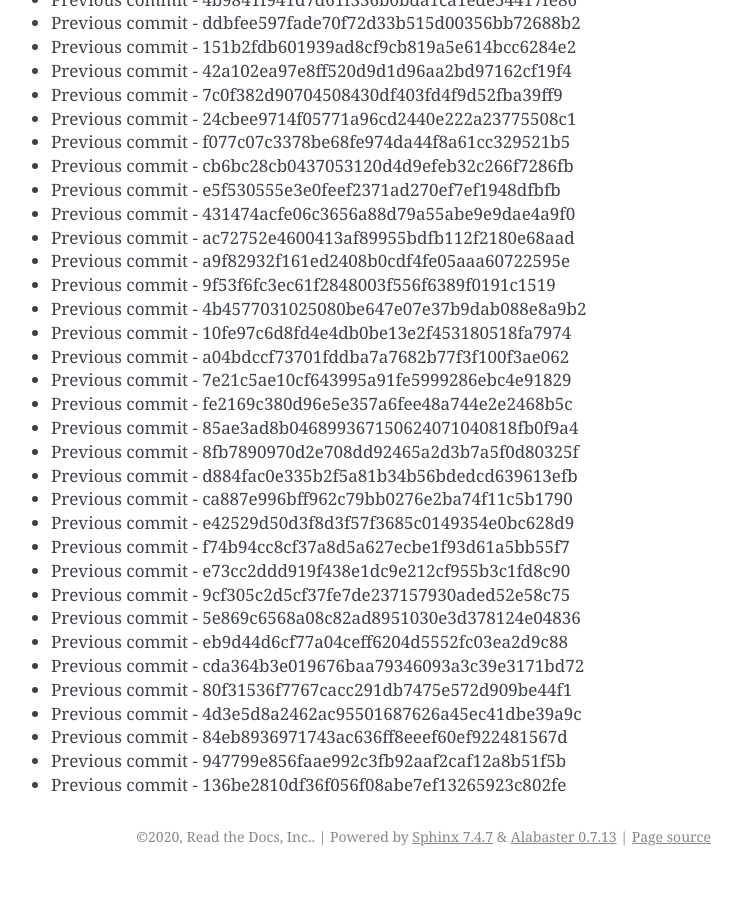
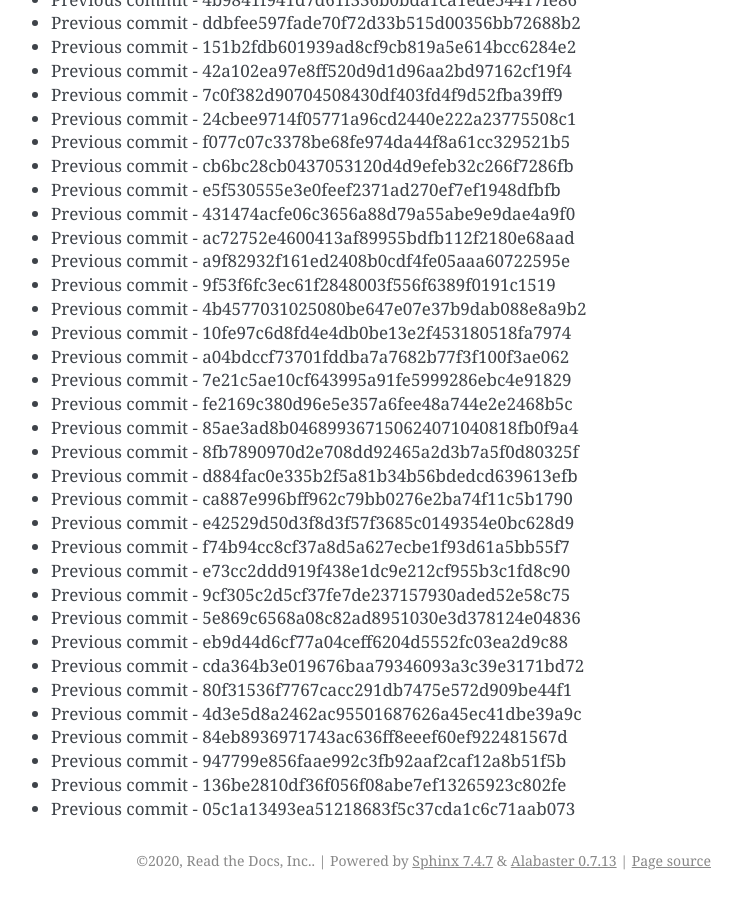
Before and after one commit to readthedocs/rtd-git-stresstest, a Sphinx documentation site: the page built from docs/updates.rst, in a window 1280 px wide and 900 px high, scrolled down 7438 px. Shown: the whole window, without its empty margins (399-1141 px from the left). Built offline with Sphinx 7.4.7, drawn with Linux system fonts in a browser that asks for light colours; before the commit the page ends 8314 px from its top, so only the background shows below that.

Commit message:
Generating commit from previous: 05c1a13493ea51218683f5c37cda1c6c71aab073

```diff
--- a/docs/updates.rst
+++ b/docs/updates.rst
@@ -344,3 +344,4 @@ It can be tested for any performance characteristics.
 * Previous commit - 84eb8936971743ac636ff8eeef60ef922481567d
 * Previous commit - 947799e856faae992c3fb92aaf2caf12a8b51f5b
 * Previous commit - 136be2810df36f056f08abe7ef13265923c802fe
+* Previous commit - 05c1a13493ea51218683f5c37cda1c6c71aab073
```
